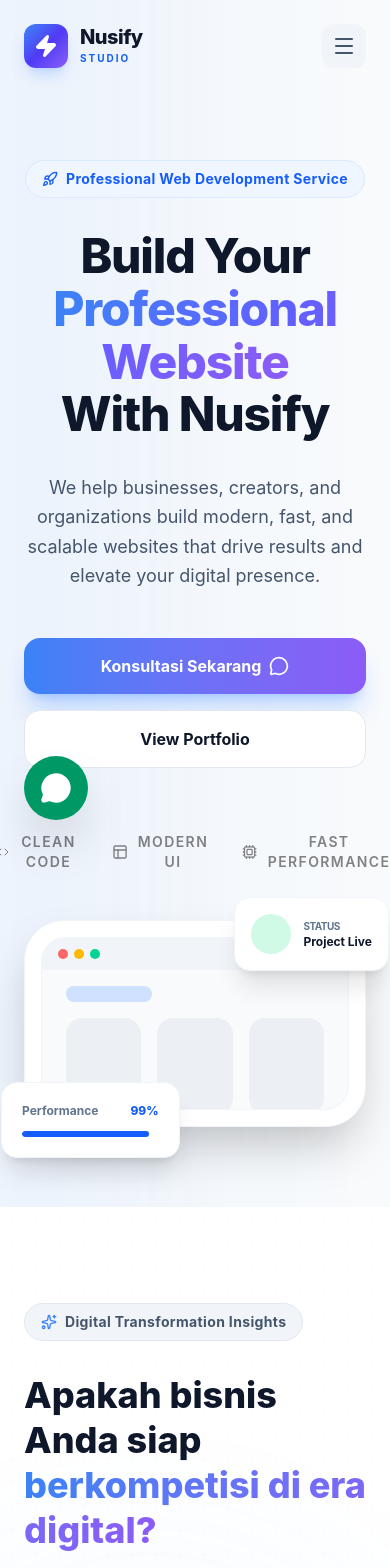
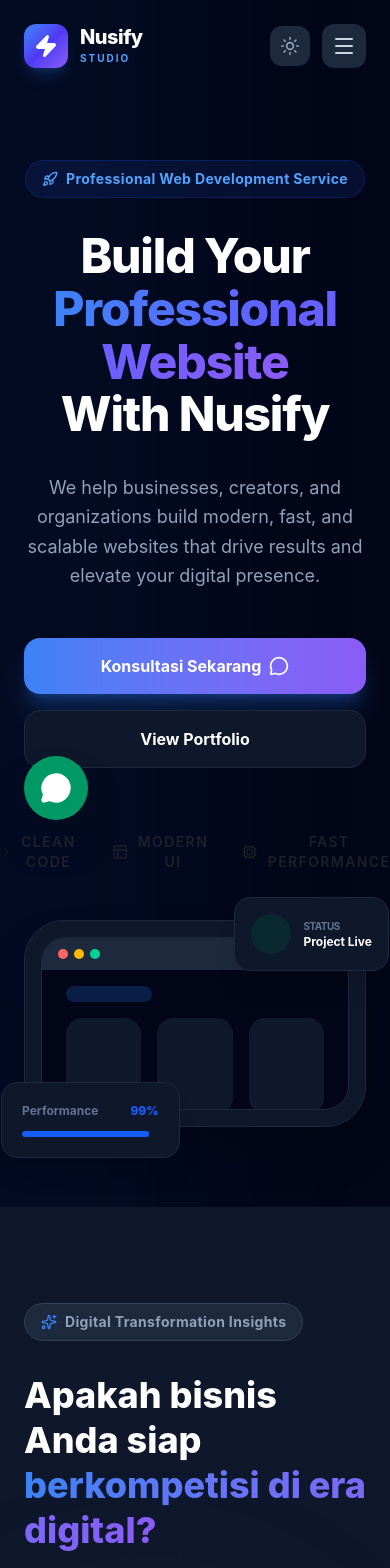
Before and after one commit to raflyhr/website-agensi, a React (Vite) app in the folder Nusify/: page / in a window 390 px wide. Shown: the top 1568 px of the page. Built offline with nearby package versions, Linux system fonts and the light colour scheme.

Commit message:
feat: add global dark/light mode and unify with admin dashboard

```diff
--- a/Nusify/src/App.tsx
+++ b/Nusify/src/App.tsx
@@ -40,11 +40,15 @@ function AppContent() {
   );
 }
 
+import { ThemeProvider } from "./context/ThemeContext";
+
 function App() {
   return (
-    <Router>
-      <AppContent />
-    </Router>
+    <ThemeProvider>
+      <Router>
+        <AppContent />
+      </Router>
+    </ThemeProvider>
   );
 }
 
--- a/Nusify/src/components/Navbar.tsx
+++ b/Nusify/src/components/Navbar.tsx
@@ -1,10 +1,13 @@
 import React, { useState, useEffect } from "react";
 import { NavLink, Link } from "react-router-dom";
-import { Menu, X, ChevronRight, Zap } from "lucide-react";
+import { Menu, X, ChevronRight, Zap, Sun, Moon } from "lucide-react";
+import { useTheme } from "../context/ThemeContext";
 
 const Navbar = () => {
+  const { theme, toggleTheme } = useTheme();
   const [isScrolled, setIsScrolled] = useState(false);
   const [isMobileMenuOpen, setIsMobileMenuOpen] = useState(false);
+  const isDark = theme === "dark";
 
   // Handle scroll effect for glassmorphism and shadow
   useEffect(() => {
@@ -62,7 +65,7 @@ const Navbar = () => {
                   key={link.name}
                   to={link.path}
                   className={({ isActive }) =>
-                    `px-4 py-1.5 rounded-full text-sm font-semibold transition-all duration-300 relative group ${
+                    `px-4 py-1.5 rounded-full text-sm font-semibold transition-all duration-200 relative group ${
                       isActive
                         ? "text-blue-600 dark:text-blue-400 bg-white dark:bg-slate-700 shadow-sm"
                         : "text-slate-600 dark:text-slate-400 hover:text-slate-900 dark:hover:text-white"
@@ -75,8 +78,15 @@ const Navbar = () => {
             </div>
           </div>
 
-          {/* Right Section: CTA Button */}
-          <div className="hidden md:block">
+          {/* Right Section: CTA Button & Theme Toggle */}
+          <div className="hidden md:flex items-center gap-4">
+            <button
+              onClick={toggleTheme}
+              className="p-3 rounded-full bg-slate-100 dark:bg-slate-800 text-slate-500 dark:text-slate-400 hover:text-amber-500 dark:hover:text-blue-400 transition-all duration-300 hover:rotate-12 active:scale-90"
+              title={isDark ? "Switch to Light Mode" : "Switch to Dark Mode"}
+            >
+              {isDark ? <Sun className="w-5 h-5" /> : <Moon className="w-5 h-5" />}
+            </button>
             <Link
               to="/login"
               className="relative inline-flex items-center justify-center px-7 py-3 overflow-hidden font-bold text-white transition-all duration-300 bg-gradient-to-br from-brand-blue to-brand-purple rounded-full group hover:shadow-2xl hover:shadow-blue-500/30 active:scale-95"
@@ -91,7 +101,13 @@ const Navbar = () => {
           </div>
 
           {/* Mobile Menu Trigger */}
-          <div className="md:hidden">
+          <div className="md:hidden flex items-center gap-3">
+            <button
+              onClick={toggleTheme}
+              className="p-2.5 rounded-xl bg-slate-100 dark:bg-slate-800 text-slate-500 dark:text-slate-400"
+            >
+              {isDark ? <Sun className="w-5 h-5" /> : <Moon className="w-5 h-5" />}
+            </button>
             <button
               onClick={() => setIsMobileMenuOpen(!isMobileMenuOpen)}
               className="p-2.5 rounded-xl bg-slate-100 dark:bg-slate-800 text-slate-600 dark:text-slate-300 hover:text-blue-600 transition-all duration-200"
@@ -131,7 +147,14 @@ const Navbar = () => {
               {link.name}
             </NavLink>
           ))}
-          <div className="pt-4 border-t border-slate-100 dark:border-slate-800">
+          <div className="pt-4 border-t border-slate-100 dark:border-slate-800 space-y-3">
+            <button
+              onClick={toggleTheme}
+              className="flex items-center justify-between w-full px-5 py-4 bg-slate-50 dark:bg-slate-800 rounded-2xl text-slate-700 dark:text-slate-300 font-bold"
+            >
+              <span>{isDark ? "Light Mode" : "Dark Mode"}</span>
+              {isDark ? <Sun className="w-5 h-5 text-amber-500" /> : <Moon className="w-5 h-5 text-blue-500" />}
+            </button>
             <Link
               to="/login"
               onClick={() => setIsMobileMenuOpen(false)}
--- /dev/null
+++ b/Nusify/src/context/ThemeContext.tsx
@@ -0,0 +1,61 @@
+import React, { createContext, useContext, useEffect, useState } from 'react';
+
+type Theme = 'light' | 'dark';
+
+interface ThemeContextType {
+  theme: Theme;
+  setTheme: (theme: Theme) => void;
+  toggleTheme: () => void;
+}
+
+const ThemeContext = createContext<ThemeContextType | undefined>(undefined);
+
+export const ThemeProvider = ({ children }: { children: React.ReactNode }) => {
+  const [theme, setThemeState] = useState<Theme>(() => {
+    // Check local storage or time-based default
+    const saved = localStorage.getItem('theme') as Theme;
+    if (saved) return saved;
+
+    const hour = new Date().getHours();
+    return (hour < 6 || hour >= 18) ? 'dark' : 'light';
+  });
+
+  useEffect(() => {
+    localStorage.setItem('theme', theme);
+    if (theme === 'dark') {
+      document.documentElement.classList.add('dark');
+    } else {
+      document.documentElement.classList.remove('dark');
+    }
+  }, [theme]);
+
+  // Periodic auto-theme check
+  useEffect(() => {
+    const checkTheme = () => {
+      const saved = localStorage.getItem('theme');
+      if (saved) return; // User manual choice persists
+
+      const h = new Date().getHours();
+      const shouldBeDark = h < 6 || h >= 18;
+      setThemeState(shouldBeDark ? 'dark' : 'light');
+    };
+
+    const interval = setInterval(checkTheme, 60_000);
+    return () => clearInterval(interval);
+  }, []);
+
+  const setTheme = (t: Theme) => setThemeState(t);
+  const toggleTheme = () => setThemeState(prev => prev === 'light' ? 'dark' : 'light');
+
+  return (
+    <ThemeContext.Provider value={{ theme, setTheme, toggleTheme }}>
+      {children}
+    </ThemeContext.Provider>
+  );
+};
+
+export const useTheme = () => {
+  const context = useContext(ThemeContext);
+  if (!context) throw new Error('useTheme must be used within a ThemeProvider');
+  return context;
+};
--- a/Nusify/src/pages/AdminDashboard.tsx
+++ b/Nusify/src/pages/AdminDashboard.tsx
@@ -7,6 +7,7 @@ import {
   Globe, Instagram, Twitter, Facebook, Youtube, Phone, Mail,
   Sun, Moon,
 } from 'lucide-react';
+import { useTheme } from "../context/ThemeContext";
 
 // ─────────────── TYPES ───────────────
 type ClientStatus = 'New' | 'Contacted' | 'In Progress' | 'Completed';
@@ -769,6 +770,10 @@ const navItems: { id: Section; label: string; icon: React.FC<{ className?: strin
 ];
 
 const AdminDashboard = () => {
+  const { theme, toggleTheme, setTheme } = useTheme();
+  const isDark = theme === 'dark';
+  const setIsDark = (v: boolean) => setTheme(v ? 'dark' : 'light');
+
   const [active, setActive] = useState<Section>('dashboard');
   const [sidebarOpen, setSidebarOpen] = useState(false);
   const [clients, setClients] = useState<Client[]>(initClients);
@@ -778,19 +783,6 @@ const AdminDashboard = () => {
   const [blog, setBlog] = useState<BlogPost[]>(initBlog);
   const [testimonials, setTestimonials] = useState<Testimonial[]>(initTestimonials);
   const [siteSettings, setSiteSettings] = useState<SiteSettings>(initSettings);
-
-  // Auto dark mode based on time: 06:00–18:00 = light, else = dark
-  const getAutoTheme = () => {
-    const h = new Date().getHours();
-    return h < 6 || h >= 18;
-  };
-  const [isDark, setIsDark] = useState(getAutoTheme);
-
-  // Re-check every minute in case minute flips 06:00 or 18:00
-  useEffect(() => {
-    const interval = setInterval(() => setIsDark(getAutoTheme()), 60_000);
-    return () => clearInterval(interval);
-  }, []);
 
   const newClients = clients.filter(c => c.status === 'New').length;
   const currentNav = navItems.find(n => n.id === active);
@@ -812,7 +804,7 @@ const AdminDashboard = () => {
   };
 
   return (
-    <div className={`flex min-h-screen bg-slate-100 dark:bg-slate-950 ${isDark ? 'dark' : ''}`}>
+    <div className={`flex min-h-screen bg-slate-100 dark:bg-slate-950`}>
       {/* Mobile overlay */}
       {sidebarOpen && (
         <div className="fixed inset-0 bg-black/40 z-20 md:hidden" onClick={() => setSidebarOpen(false)} />
```
